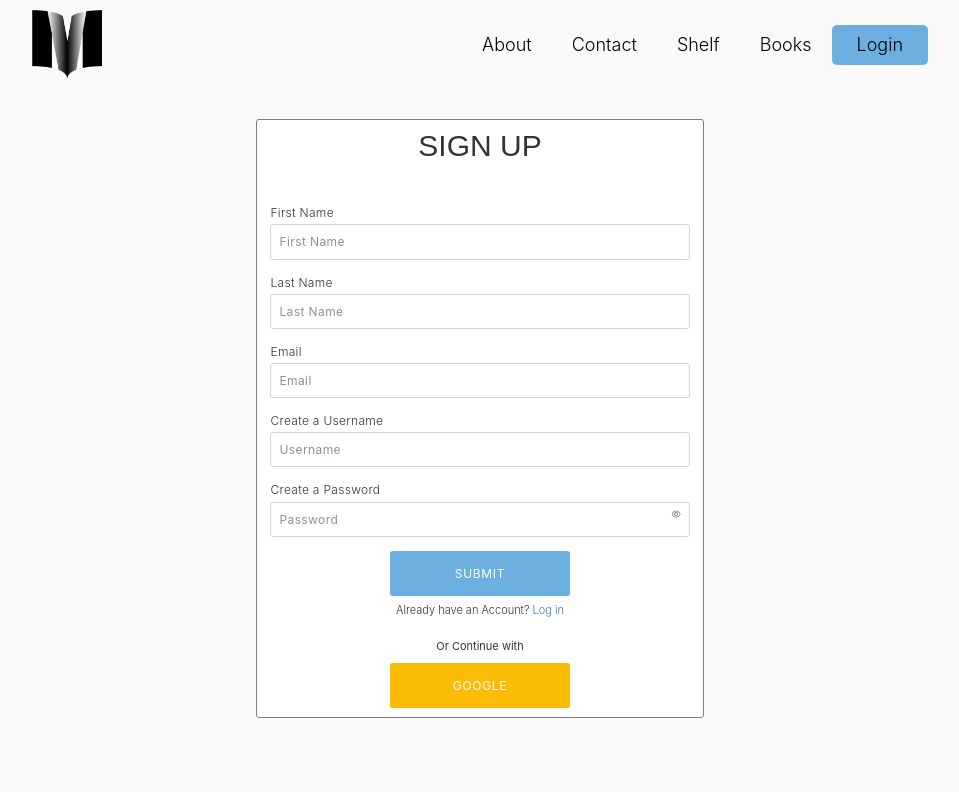
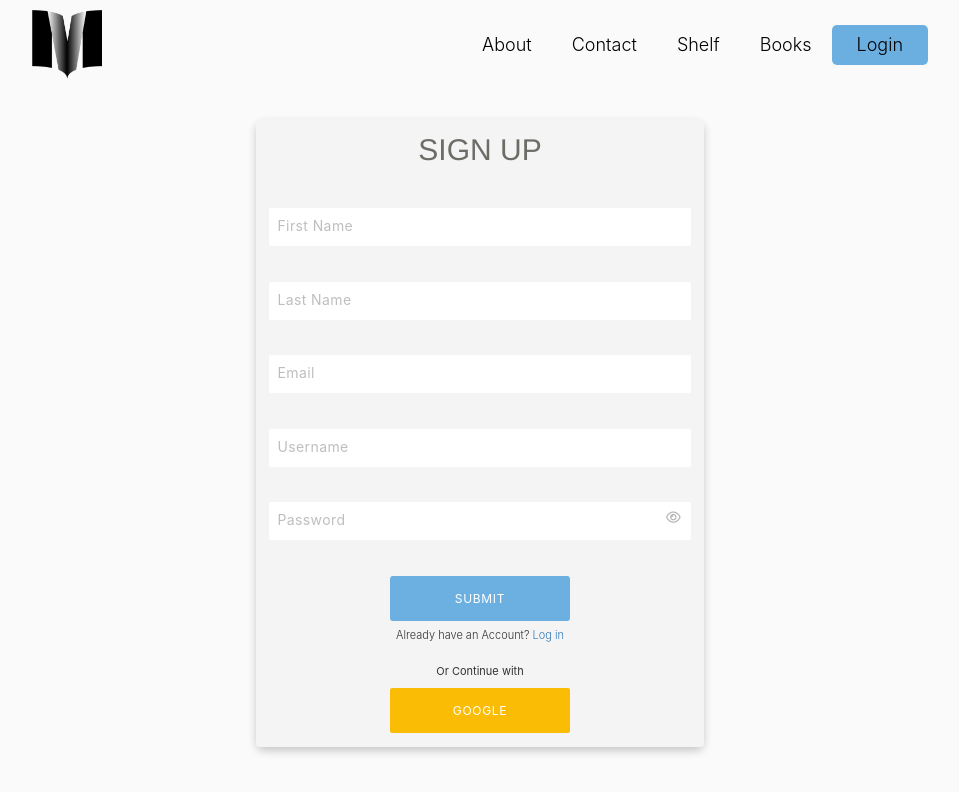
Before and after one commit to Neighborhood-Library/FrontEnd, a React (Create React App) app: page /register in a window 1280 px wide. Shown: the top 792 px of the page, without its empty margins (160-1119 px from the left). Built offline with nearby package versions, Linux system fonts and the light colour scheme; no server answers.

Commit message:
styled registration

```diff
--- a/src/components/registration/RegisterForm.js
+++ b/src/components/registration/RegisterForm.js
@@ -59,10 +59,7 @@ class RegisterForm extends React.Component {
 				<div className='form-container'>
 					<h1 className='sign-up-title'>Sign Up</h1>
 					<form className='form-content' onSubmit={this.handleSubmit}>
-            <div className='firstName'>
-              <label className='reg-label' htmlFor='firstName'>
-                First Name
-              </label>
+						<div className='form-group'>
 							<input
 								className='reg-input'
 								type='text'
@@ -72,11 +69,11 @@ class RegisterForm extends React.Component {
 								onChange={this.handleChange}
 								required
 							/>
+							<label className='reg-label' htmlFor='firstName'>
+								First Name
+							</label>
 						</div>
-            <div className='lastName'>
-              <label className='reg-label' htmlFor='lastName'>
-                Last Name
-              </label>
+						<div className='form-group'>
 							<input
 								className='reg-input'
 								type='text'
@@ -86,11 +83,11 @@ class RegisterForm extends React.Component {
 								onChange={this.handleChange}
 								required
 							/>
+							<label className='reg-label' htmlFor='lastName'>
+								Last Name
+							</label>
 						</div>
-            <div className='email'>
-              <label className='reg-label' htmlFor='email'>
-                Email
-              </label>
+						<div className='form-group'>
 							<input
 								className='reg-input'
 								type='email'
@@ -100,11 +97,11 @@ class RegisterForm extends React.Component {
 								onChange={this.handleChange}
 								required
 							/>
+							<label className='reg-label' htmlFor='email'>
+								Email
+							</label>
 						</div>
-            <div className='user-name'>
-              <label className='reg-label' htmlFor='username'>
-                Create a Username
-              </label>
+						<div className='form-group'>
 							<input
 								className='reg-input'
 								type='text'
@@ -114,11 +111,11 @@ class RegisterForm extends React.Component {
 								onChange={this.handleChange}
 								required
 							/>
+							<label className='reg-label' htmlFor='username'>
+								Create a Username
+							</label>
 						</div>
-            <div className='password'>
-              <label className='reg-label' htmlFor='password'>
-                Create a Password
-              </label>
+						<div className='form-group password'>
 							<input
 								className='reg-input'
 								type={showPassword ? 'text' : 'password'}
@@ -128,6 +125,9 @@ class RegisterForm extends React.Component {
 								onChange={this.handleChange}
 								required
 							/>
+							<label className='reg-label' htmlFor='password'>
+								Create a Password
+							</label>
 							<i
 								className={`fa ${
 									showPassword ? 'fa-eye-slash fa-lg' : 'fa-eye fa-lg'
--- a/src/components/registration/RegisterForm.scss
+++ b/src/components/registration/RegisterForm.scss
@@ -1,78 +1,93 @@
 .container {
 	width: 100%;
-	height: 85vh;
+	height: 75vh;
 	display: flex;
 	flex-direction: column;
 	justify-content: center;
 	align-items: center;
 	background-color: #c5c5c2;
-	margin-top: 15px;
+	margin-top: 0;
+	box-shadow: 0 4px 8px 0 rgba(0, 0, 0, 0.2);
 
 	.form-container {
 		width: 100%;
 		display: flex;
 		flex-direction: column;
-		padding: 2% 3%;
-		border: 1px solid grey;
+		padding: 3% 3%;
+		border: none;
 		border-radius: 3px;
-		background-color: #ffffff;
+		background-color: #f5f4f4;
 	}
 
 	.form-content {
 		width: 100%;
 		display: flex;
+		flex-direction: column;
 		flex-wrap: wrap;
 	}
 
 	.sign-up-title {
+		font-family: Helvetica, sans-serif;
 		width: 100%;
 		font-size: 3rem;
-		font-weight: 200;
+		font-weight: lighter;
+		color: #6d6d68;
 		text-align: center;
 		padding-bottom: 10%;
 		text-transform: uppercase;
 	}
 	.reg-label {
 		text-align: start;
-		font-size: 1.2rem;
+		font-size: 1.3rem;
 		font-weight: 300;
+		margin-left: 7px;
 		margin-bottom: 3px;
+		display: block;
 		letter-spacing: 0.03rem;
+		color: #797779;
+		transition: all 0.3s;
 	}
 
 	.reg-input {
-		border-radius: 3px;
 		outline: none;
+		border-radius: 2px;
 		padding: 8px 8px;
-		border: 1px solid lightgray;
-		font-size: 1.2rem;
+		border: none;
+		border-bottom: 2px solid transparent;
+		font-size: 1.4rem;
+		color: inherit;
 		font-weight: 400;
 		letter-spacing: 0.04rem;
+		display: block;
 		margin-bottom: 2px;
 
-		.reg-input::placeholder {
-			font-size: 1rem;
-			letter-spacing: 0.04rem;
-			font-weight: 200;
-			color: lightgray;
+		&:focus {
+			outline: none;
+			box-shadow: 1px 3px 5px 1px rgba(#000, 0.2);
+			border-bottom: 2px solid rgb(95, 194, 56);
+		}
+
+		&:focus:invalid {
+			border-bottom: 2px solid #e96006;
+		}
+
+		&::-webkit-input-placeholder {
+			color: #bebebe;
 		}
 	}
 
-	.firstName,
-	.lastName,
-	.email,
-	.user-name,
-	.password {
+	.form-group {
+		.reg-input:placeholder-shown + .reg-label {
+			opacity: 0;
+			visibility: hidden;
+			transform: translateY(-4rem);
+		}
+	}
+
+	.form-group {
 		display: flex;
 		flex-direction: column;
 		margin-bottom: 12px;
-	}
-
-	.firstName,
-	.lastName,
-	.email,
-	.user-name,
-	.password {
 		width: 100%;
 	}
 
@@ -96,9 +111,10 @@
 
 	.password-icon {
 		position: absolute;
-		color: #797779;
-		top: 33px;
-		right: 9px;
+		color: #9e9d9ec0;
+		top: 15px;
+		right: 10px;
+		font-size: 1.3rem;
 		cursor: pointer;
 	}
 
```
Lines whose indentation alone changed are shown as unchanged.
